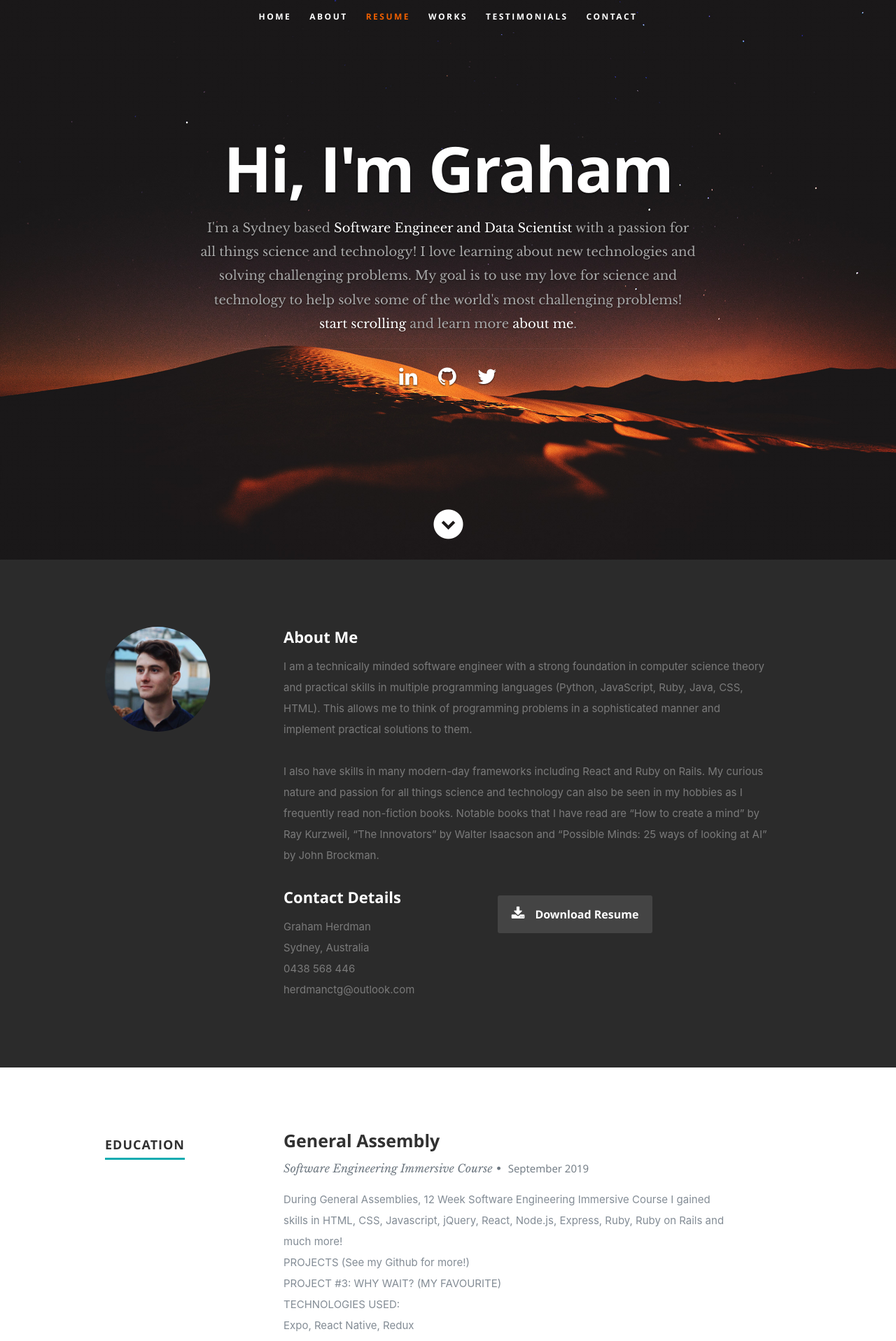
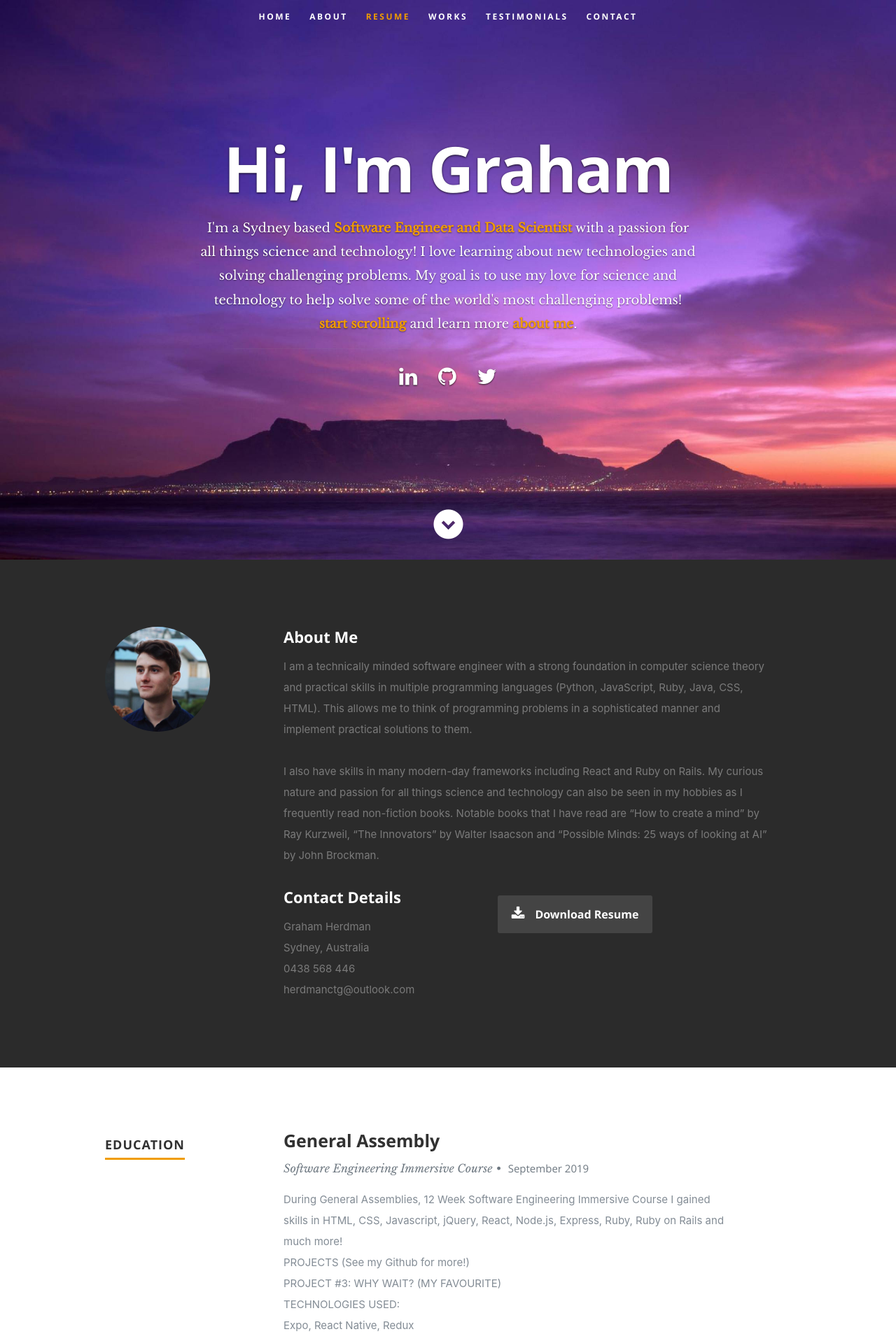
Before and after one commit to Herdmangct/ga-portfolio, a React (Create React App) app: page / in a window 1280 px wide. Shown: the top 1917 px of the page at 70% size. Built offline with nearby package versions, Linux system fonts and the light colour scheme.

Commit message:
changed header background photo - cape town, accent colour now = #f09c00

```diff
--- a/public/css/layout.css
+++ b/public/css/layout.css
@@ -18,6 +18,9 @@
 
 ===================================================================== */
 
+/* accent colour: #f09c00 - like the sunset in the image */
+/* */
+
 /* ------------------------------------------------------------------ */
 /* a. General Styles
 /* ------------------------------------------------------------------ */
@@ -35,7 +38,7 @@ header {
   height: 800px;
   min-height: 500px;
   width: 100%;
-  background: #161415 url(../images/header-background.jpg) no-repeat top center;
+  background: #161415 url(../images/cape-town.jpg) no-repeat top center;
   background-size: cover !important;
   -webkit-background-size: cover !important;
   text-align: center;
@@ -55,7 +58,7 @@ header .banner {
   margin: 0 auto;
   width: 85%;
   padding-bottom: 30px;
-  stext-align: center;
+  text-align: center;
 }
 
 header .banner-text {
@@ -70,14 +73,15 @@ header .banner-text h1 {
 }
 header .banner-text h3 {
   font: 18px/1.9em "librebaskerville-regular", serif;
-  color: #a8a8a8;
+  color: #fff;
   margin: 0 auto;
   width: 70%;
   text-shadow: 0px 1px 2px rgba(0, 0, 0, 0.5);
 }
 header .banner-text h3 span,
 header .banner-text h3 a {
-  color: #fff;
+  color: #f09c00;
+  font-weight: bold;
 }
 header .banner-text hr {
   width: 60%;
@@ -102,7 +106,7 @@ header .social li a {
   color: #fff;
 }
 header .social li a:hover {
-  color: #11abb0;
+  color: #f09c00;
 }
 
 /* scrolldown link */
@@ -126,7 +130,7 @@ header .scrolldown a {
   transition: all 0.3s ease-in-out;
 }
 header .scrolldown a:hover {
-  color: #11abb0;
+  color: #f09c00;
 }
 
 /* primary navigation
@@ -197,7 +201,7 @@ ul#nav li a:active {
   background-color: transparent !important;
 }
 ul#nav li.current a {
-  color: #f06000;
+  color: #f09c00;
 }
 
 /* ------------------------------------------------------------------ */
@@ -217,7 +221,7 @@ ul#nav li.current a {
 }
 #about a:hover,
 #about a:focus {
-  color: #11abb0;
+  color: #f09c00;
 }
 
 #about h2 {
@@ -278,7 +282,7 @@ ul#nav li.current a {
 
 #resume a,
 #resume a:visited {
-  color: #11abb0;
+  color: #f09c00;
 }
 #resume a:hover,
 #resume a:focus {
@@ -291,7 +295,7 @@ ul#nav li.current a {
   letter-spacing: 1px;
 }
 #resume h1 span {
-  border-bottom: 3px solid #11abb0;
+  border-bottom: 3px solid #f09c00;
   padding-bottom: 6px;
 }
 #resume h3 {
@@ -937,7 +941,7 @@ call-to-action .button {
 
 #contact a,
 #contact a:visited {
-  color: #11abb0;
+  color: #f09c00;
 }
 #contact a:hover,
 #contact a:focus {
@@ -1007,7 +1011,7 @@ call-to-action .button {
 #contact textarea:focus,
 #contact select:focus {
   color: #fff;
-  background-color: #11abb0;
+  background-color: #f09c00;
 }
 #contact button.submit {
   text-transform: uppercase;
@@ -1026,7 +1030,7 @@ call-to-action .button {
   background: #fff;
 }
 #contact span.required {
-  color: #11abb0;
+  color: #f09c00;
   font-size: 13px;
 }
 #message-warning,
@@ -1042,7 +1046,7 @@ call-to-action .button {
   color: #d72828;
 }
 #message-success {
-  color: #11abb0;
+  color: #f09c00;
 }
 
 #message-warning i,
```
Also changed, not shown: public/images/cape-town.jpg (added).
